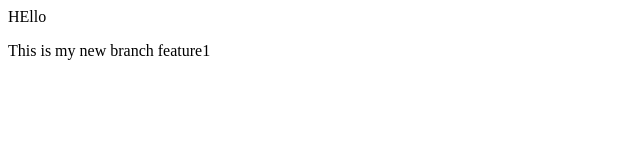
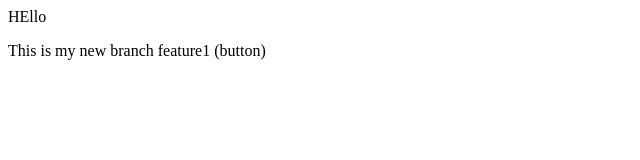
Before and after one commit to aliwaqar0328-design/localrepo, a plain HTML site: page index.html in a window 1280 px wide. Shown: the full height of the page, 0-640 px from the left. Drawn offline with Linux system fonts and the light colour scheme.

```diff
--- a/index.html
+++ b/index.html
@@ -1,2 +1,2 @@
 <p>HEllo</p>
-<p>This is my new branch feature1</p>
+<p>This is my new branch feature1 (button) </p>
```
